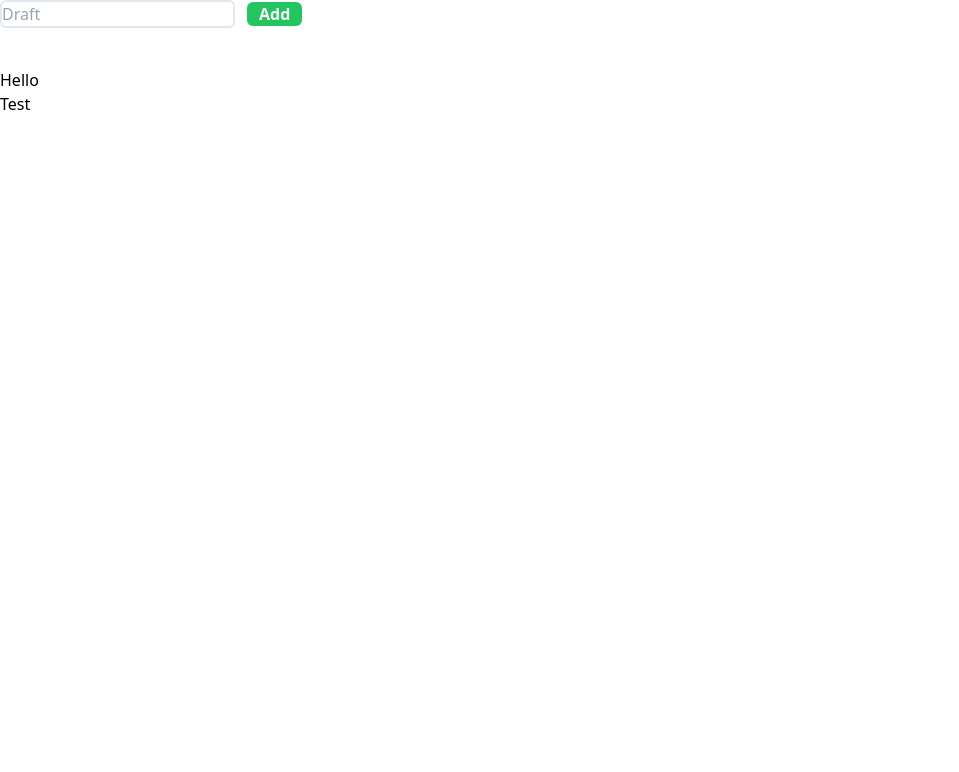
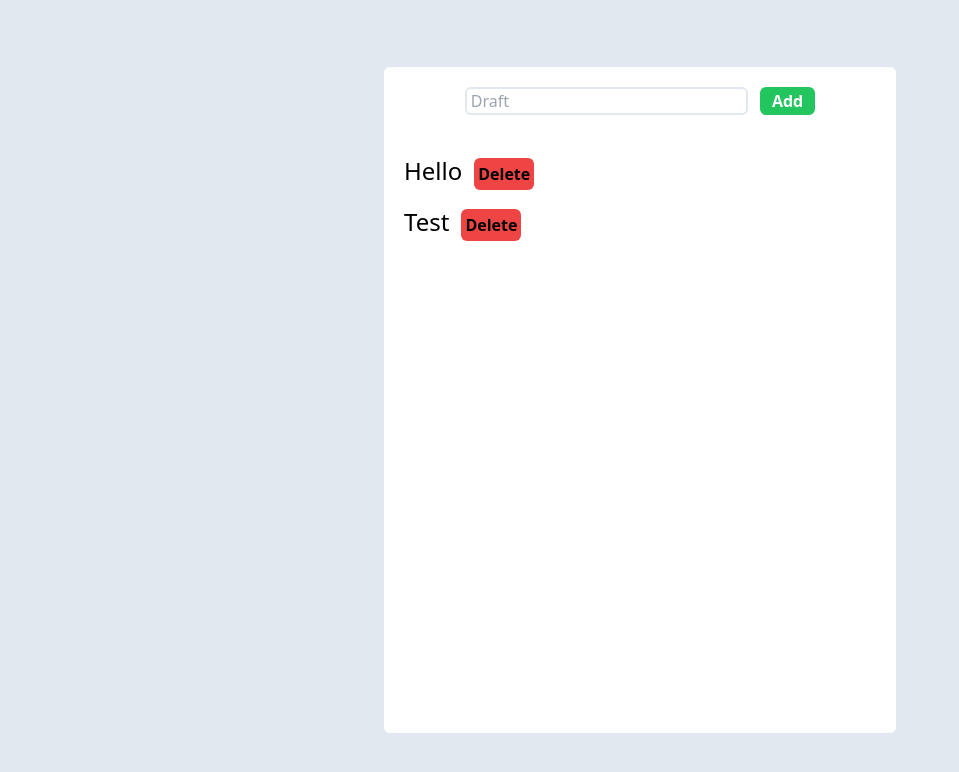
Before and after one commit to RangerVinven/Essay-Writer, a React (Vite) app: page /outline in a window 1280 px wide. Shown: the top 772 px of the page, without its empty margins (0-959 px from the left). Built offline with nearby package versions, Linux system fonts and the light colour scheme.

Commit message:
Moved the state variables back

```diff
--- a/src/App.tsx
+++ b/src/App.tsx
@@ -6,34 +6,10 @@ import Draft from './pagesAndComponents/pages/draft/Draft';
 import Outline from './pagesAndComponents/pages/outline/Outline';
 
 function App() {
-
-	const [outlines, setOutlines] = useState<Object[]>([
-        {
-            id: 0,
-            title: "Hello",
-            drafts: [""]
-        },
-        {
-            id: 1,
-            title: "Test",
-            drafts: [""]
-        }
-    ]);
-    const [currentOutline, setCurrentOutline] = useState(""); // For the outline the user is currently entering
-
-    const addOutline = () => {
-        setOutlines([...outlines, {
-			id: outlines.length-1,
-			title: currentOutline,
-			drafts: [""]
-		}]);
-        setCurrentOutline("");
-    }
-
 	return (
 		<Router>
 			<Routes>
-				<Route path="/outline" element={<Outline outlines={outlines} addOutline={addOutline} currentOutline={currentOutline} setCurrentOutline={setCurrentOutline} />} />
+				<Route path="/outline" element={<Outline />} />
 				<Route path="/draft" element={<Draft />} />
 				<Route path="/" element={<Draft />} />
 			</Routes>
--- a/src/pagesAndComponents/pages/outline/Outline.tsx
+++ b/src/pagesAndComponents/pages/outline/Outline.tsx
@@ -1,33 +1,71 @@
 import React, { useState } from 'react';
 
-interface Props {
-    addOutline: Function,
-    outlines: Object[],
+export default function Outline() {
 
-    currentOutline: string,
-    setCurrentOutline: Function
+    const [outlines, setOutlines] = useState<Object[]>([
+        {
+            id: 0,
+            title: "Hello",
+            drafts: [""]
+        },
+        {
+            id: 1,
+            title: "Test",
+            drafts: [""]
+        }
+    ]);
+    const [currentOutline, setCurrentOutline] = useState(""); // For the outline the user is currently entering
+
+    const addOutline = () => {
+        setOutlines([...outlines, {
+			id: outlines.length,
+			title: currentOutline,
+			drafts: [""]
+		}]);
+
+        console.log(outlines.length);
+
+        setCurrentOutline("");
     }
 
-export default function Outline(props: Props) {
 
-    // const [outlines, setOutlines] = useState<string[]>([]);
-    // const [currentOutline, setCurrentOutline] = useState(""); // For the outline the user is currently entering
+    const deleteOutline = (outlineID: number) => {
+		let newOutlines: any = outlines;
+
+		// Deletes the outline from the newOutlines array
+		newOutlines.splice(outlineID, 1);
+
+		// Loops through newOutlines and changes the id of each outline to the correct one (the one where it matches the position in the array)
+		for(let i = 0; i < newOutlines.length; i++) {
+			newOutlines[i].id = i;
+		}
+
+		setOutlines(newOutlines);
+	}
 
     return (
-        <div>
-            <div>
-                <input type="text" className="border-2 border-slate-200 rounded-md mr-3" placeholder="Draft" value={props.currentOutline} onChange={e => {props.setCurrentOutline(e.target.value)}}/>
-                <button className="bg-green-500 px-3 text-white font-bold rounded-md" onClick={() => props.addOutline()}>Add</button>
+        <div className="flex items-center justify-center bg-slate-200 h-screen w-full">
+            <div className="w-2/5 h-5/6 my-10 bg-white rounded-md p-5">
+                <div className="w-full h-full">
+                    <div className="flex justify-center">
+                        <input type="text" className="border-2 border-slate-200 rounded-md pl-1 mr-3 w-3/5" placeholder="Draft" value={currentOutline} onChange={e => {setCurrentOutline(e.target.value)}}/>
+                        <button className="bg-green-500 px-3 text-white font-bold rounded-md" onClick={() => addOutline()}>Add</button>
                     </div>
 
                     <div className="mt-10">
                         <ul>
                             {
-                        props.outlines.map((outline: any) => {
-                            return <li>{outline.title}</li>
+                                outlines.map((outline: any) => {
+                                    return <li key={outline.title} className="mb-4">
+                                            <h1 className="text-2xl inline mr-3">{outline.title}</h1>
+                                            <button type="submit" onClick={() => deleteOutline(outline.id)} className="bg-red-500 font-bold p-1 rounded-md">Delete</button>
+                                        </li>
                                 })
                             }
                         </ul>
+                    </div>
+
+                </div>
             </div>
         </div>
 
```
Lines whose indentation alone changed are shown as unchanged.
